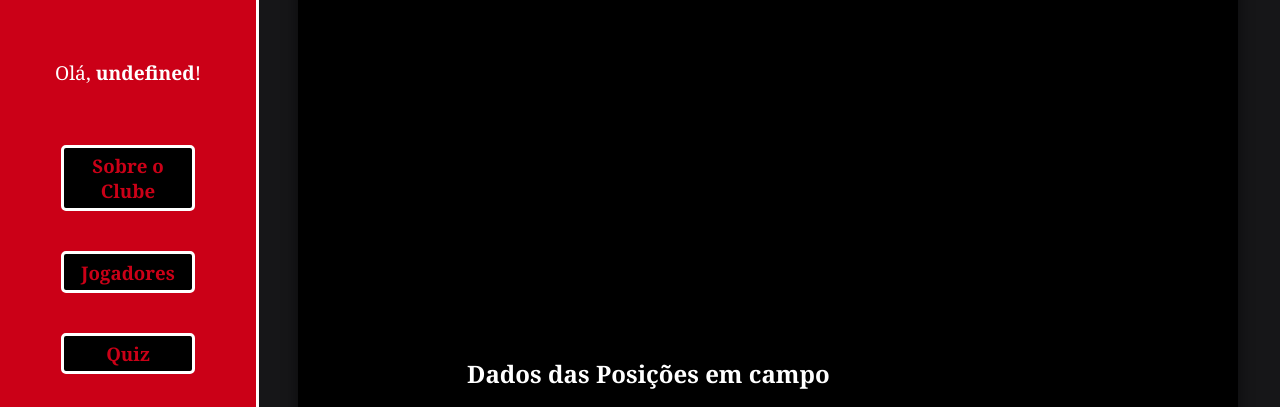
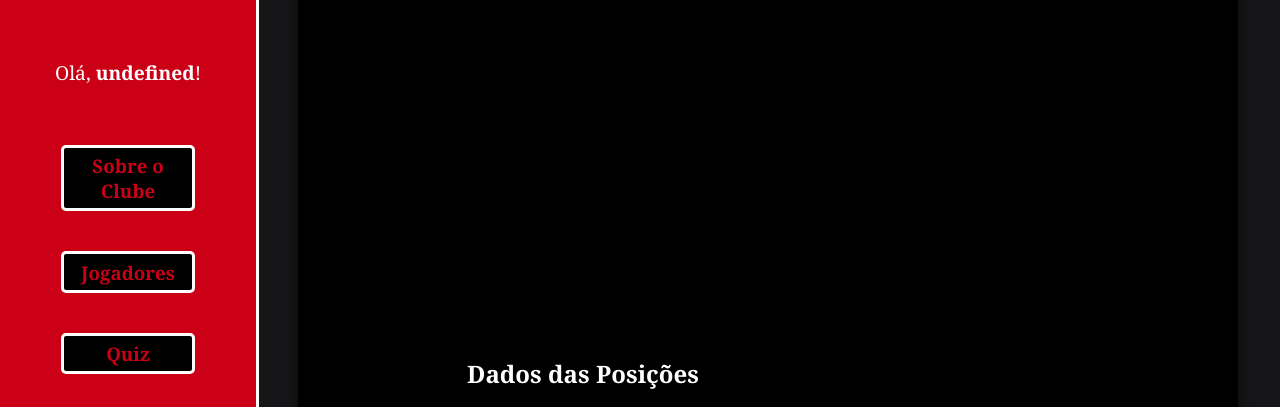
Before and after one commit to bmarruda/Soberano, a website: page public/dashboard/dashboard.html in a window 1280 px wide. Shown: the part 126-533 px from the top of the page. Drawn offline with nearby package versions, Linux system fonts and the light colour scheme; no server answers.

Commit message:
Musdança do titulo

```diff
--- a/public/dashboard/dashboard.html
+++ b/public/dashboard/dashboard.html
@@ -68,17 +68,10 @@
                 <div id="alerta"></div>
                 <div class="graficos">
                     <div class="graph">
-                        <h2>Dados das Posições em campo</h2>
+                        <h2>Dados das Posições</h2>
                         <canvas id="procentagem" class="graph"></canvas>
                     </div>
                 </div>
-
-                <!-- <div id="alerta"></div>
-            <div class="graficos">
-                <div class="graph">
-                    <h2>Queridinhos dos Usuarios</h2>
-                    <canvas id="myChart" class="graph"></canvas>
-                </div> -->
             </div>
         </div>
 </body>
```
